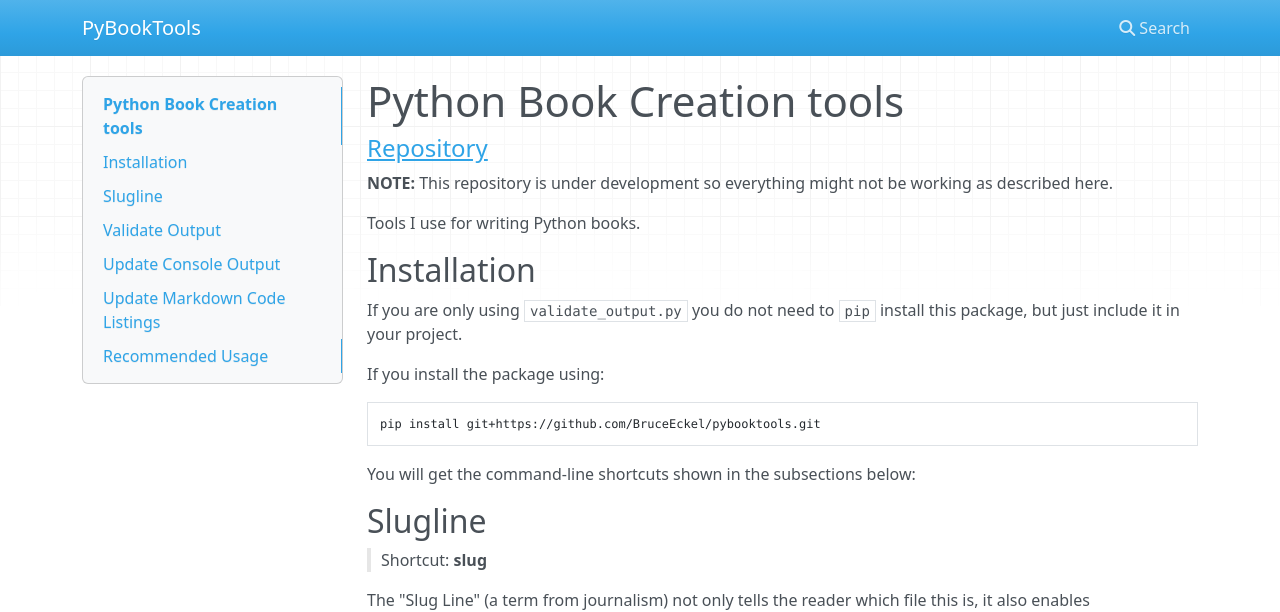
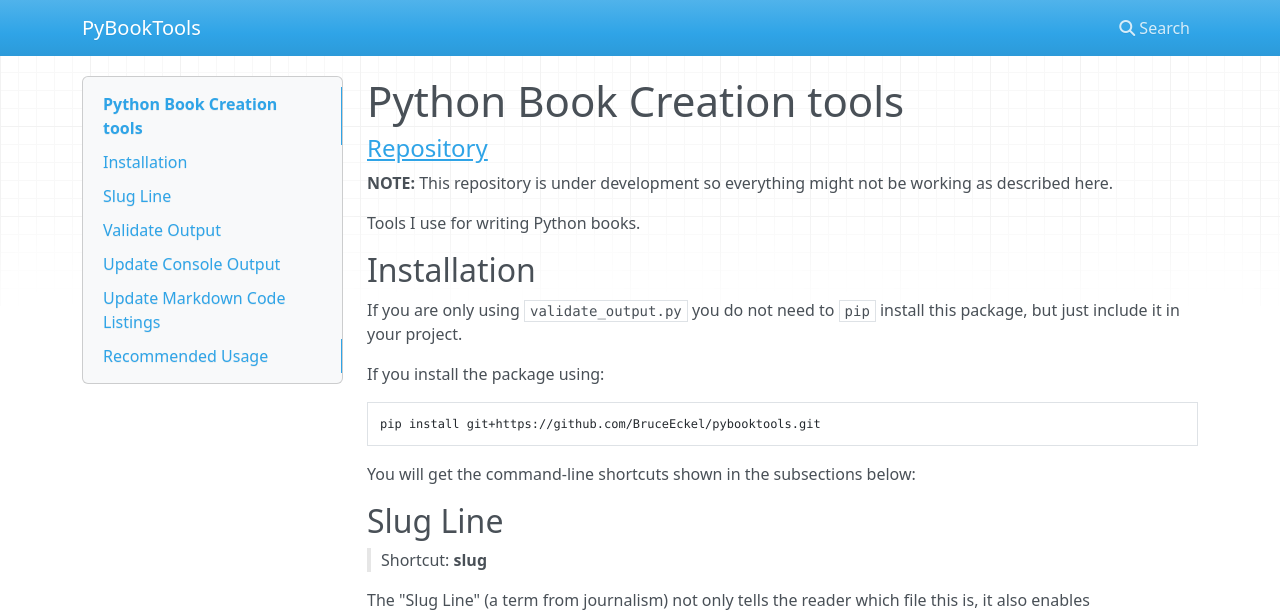
Before and after one commit to BruceEckel/pybooktools, an MkDocs documentation site: the page built from docs/index.md, in a window 1280 px wide and 900 px high. Shown: the top 612 px of the window. Built offline with MkDocs 1.6.1, drawn with Linux system fonts in a browser that asks for light colours; nearby versions of some CDN libraries.

Commit message:
Update index.md

````diff
--- a/docs/index.md
+++ b/docs/index.md
@@ -18,7 +18,7 @@
 ```
 You will get the command-line shortcuts shown in the subsections below:
 
-## Slugline
+## Slug Line
 
 > Shortcut: **slug**
 
````
